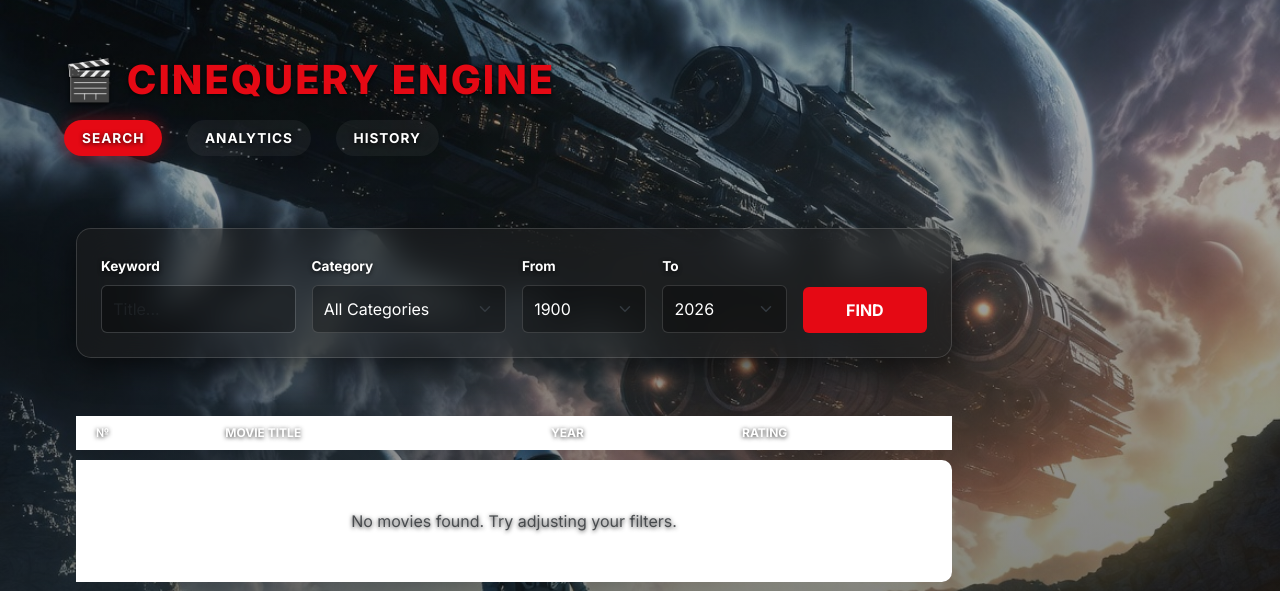
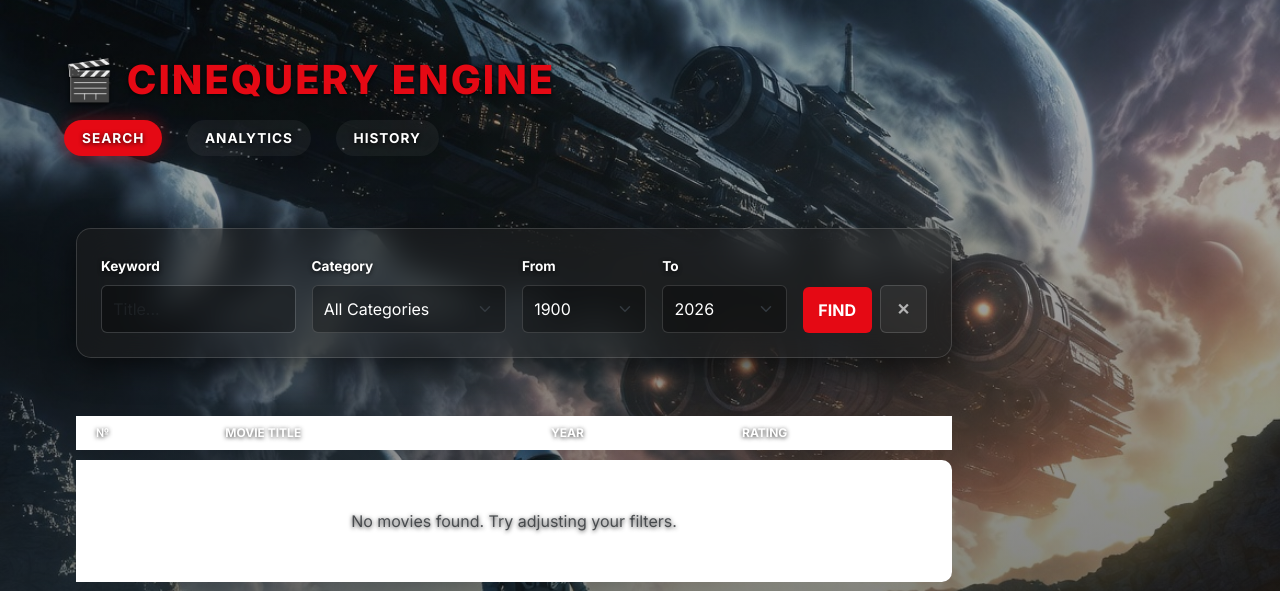
Before and after one commit to Dmitriy-Klv/cinequery-engine, a FastAPI app: page / in a window 1280 px wide. Shown: the top 591 px of the page. Run offline with FastAPI, Linux system fonts and the light colour scheme; data that the repository does not hold is empty.

Commit message:
add button clear

```diff
--- a/web/static/background_changer.js
+++ b/web/static/background_changer.js
@@ -4,7 +4,13 @@ document.addEventListener("DOMContentLoaded", function () {
         "/static/images/bg2.jpg",
         "/static/images/bg3.jpg",
         "/static/images/bg4.jpg",
-        "/static/images/bg5.jpg"
+        "/static/images/bg5.jpg",
+        "/static/images/bg6.jpg",
+        "/static/images/bg7.jpg",
+        "/static/images/bg8.jpg",
+        "/static/images/bg9.jpg",
+        "/static/images/bg10.jpg",
+        "/static/images/bg11.jpg"
     ];
 
     let currentIndex = 1;
--- a/web/static/search_ajax.js
+++ b/web/static/search_ajax.js
@@ -1,6 +1,7 @@
 document.addEventListener("DOMContentLoaded", function() {
     const searchForm = document.getElementById("searchForm");
     const tableBody = document.getElementById("movieTableBody");
+    const clearBtn = document.getElementById("clearBtn");
 
     if (searchForm) {
         searchForm.addEventListener("submit", async function(e) {
@@ -31,4 +32,20 @@ document.addEventListener("DOMContentLoaded", function() {
             }
         });
     }
+
+    if (clearBtn && searchForm) {
+        clearBtn.addEventListener("click", function() {
+            searchForm.reset();
+
+            tableBody.innerHTML = `
+                <tr>
+                    <td colspan="4" class="text-center py-5 text-muted">
+                        No movies found. Try adjusting your filters.
+                    </td>
+                </tr>
+            `;
+
+            tableBody.style.opacity = "1";
+        });
+    }
 });
--- a/web/static/style.css
+++ b/web/static/style.css
@@ -80,6 +80,21 @@ body.bg-fade::after {
     text-transform: uppercase;
     font-size: 2.5rem;
     margin: 0;
+}
+
+.btn-outline-secondary {
+    border: 1px solid var(--border-color);
+    color: var(--text-muted);
+    background: rgba(255, 255, 255, 0.05);
+    font-weight: 700;
+    padding: 0.7rem 1rem;
+    transition: 0.3s;
+}
+
+.btn-outline-secondary:hover {
+    background: rgba(255, 255, 255, 0.1);
+    color: var(--text-main);
+    border-color: var(--text-muted);
 }
 
 /* Navigation */
--- a/web/templates/index.html
+++ b/web/templates/index.html
@@ -23,7 +23,7 @@
 
     {% if view == "search" %}
     <div class="card search-card p-4 mb-5">
-       <form id="searchForm" class="row g-3">
+        <form id="searchForm" class="row g-3">
             <div class="col-md-3">
                 <label class="form-label">Keyword</label>
                 <input type="text" name="keyword" class="form-control" placeholder="Title..." value="{{ last_keyword or '' }}">
@@ -53,8 +53,9 @@
                     {% endfor %}
                 </select>
             </div>
-            <div class="col-md-2 d-flex align-items-end">
-                <button type="submit" class="btn btn-primary w-100">FIND</button>
+            <div class="col-md-2 d-flex align-items-end gap-2">
+                <button type="submit" class="btn btn-primary flex-grow-1">FIND</button>
+                <button type="button" id="clearBtn" class="btn btn-outline-secondary" title="Clear results">✕</button>
             </div>
         </form>
     </div>
@@ -133,7 +134,8 @@
     </div>
     {% endif %}
 </div>
+
 <script src="/static/search_ajax.js"></script>
-    <script src="/static/background_changer.js"></script>
+<script src="/static/background_changer.js"></script>
 </body>
 </html>
```
Also changed, not shown: web/static/images/bg10.jpg (added), web/static/images/bg11.jpg (added), web/static/images/bg6.jpg (added), web/static/images/bg7.jpg (added), web/static/images/bg8.jpg (added), web/static/images/bg9.jpg (added).
